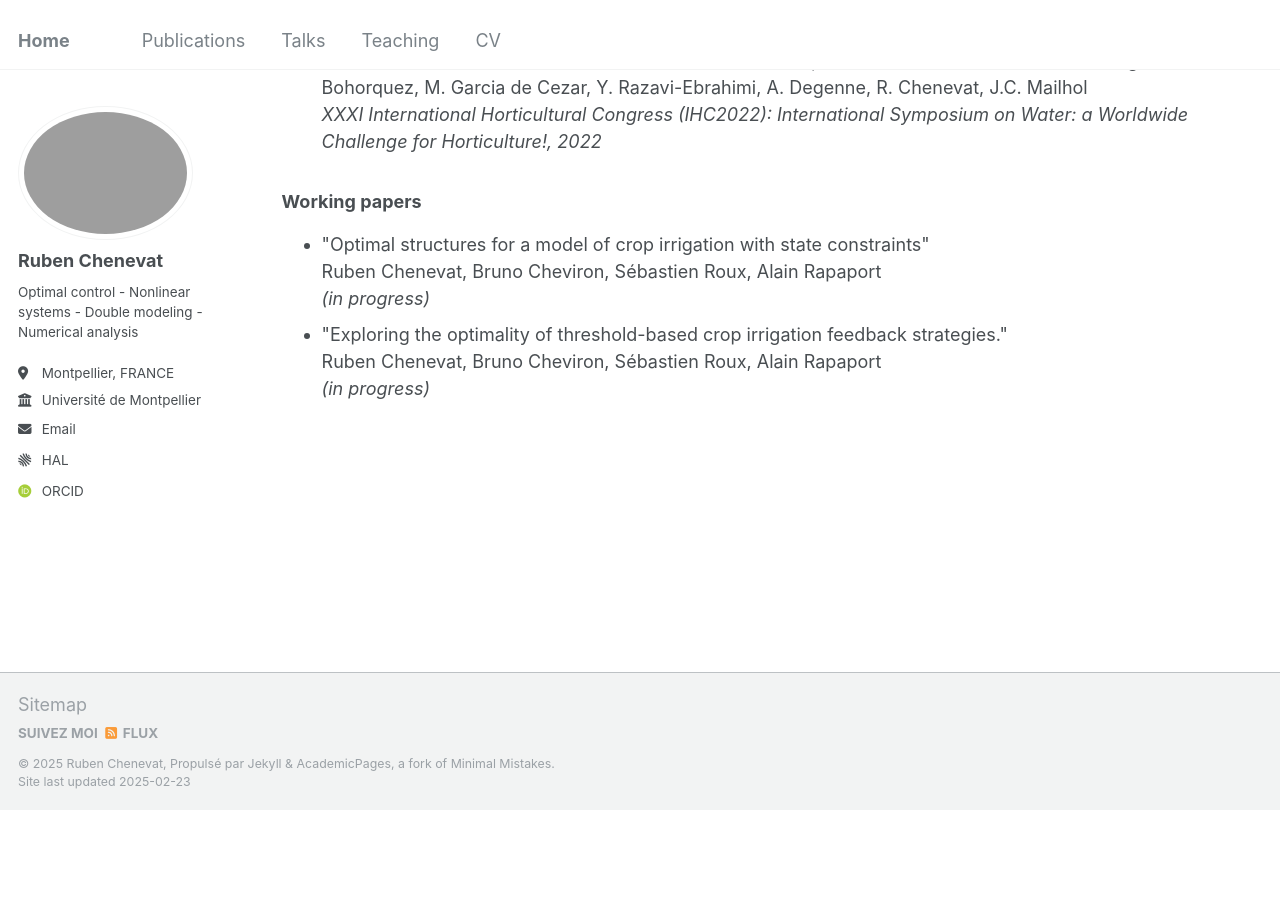
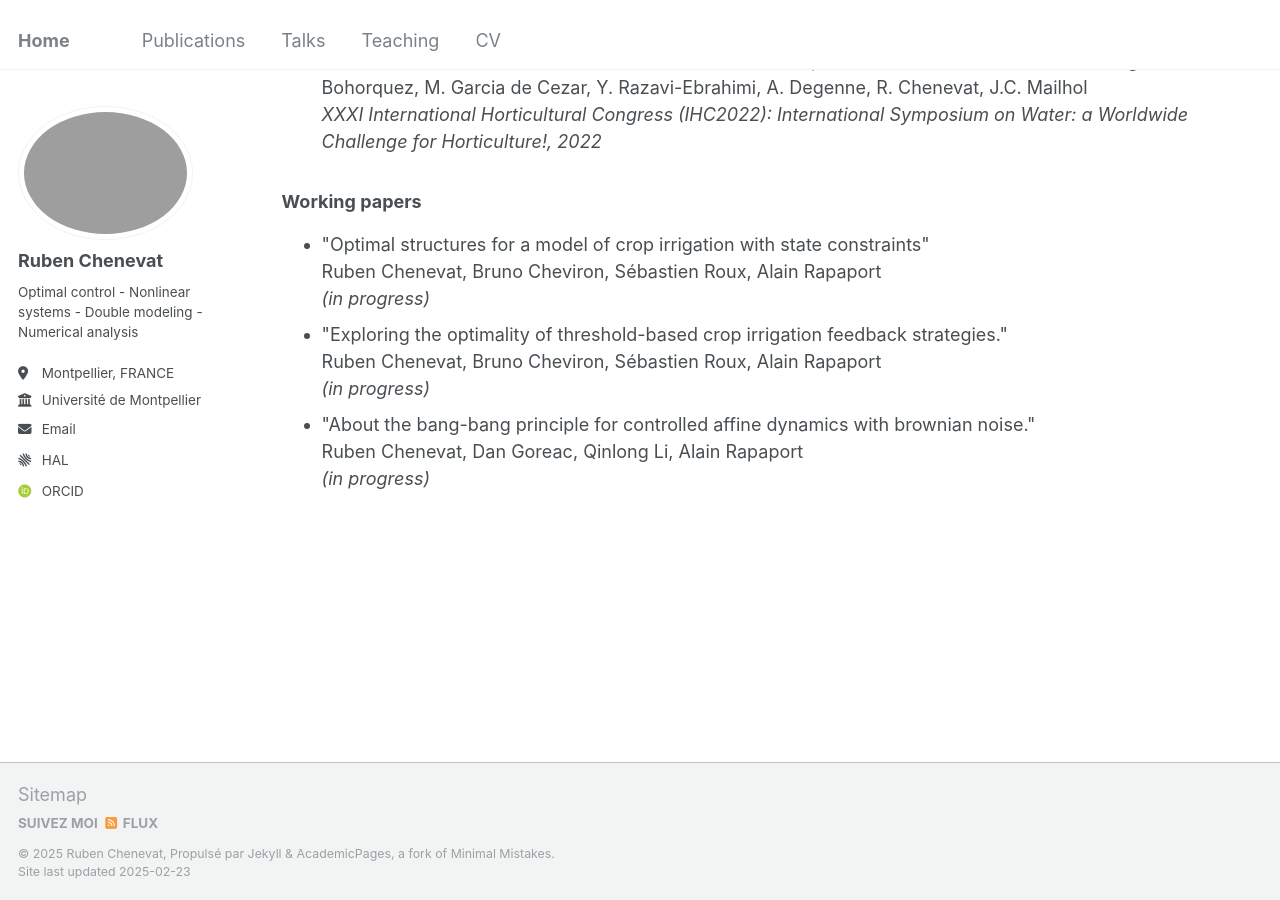
Before and after one commit to rubenchenevat/rubenchenevat.github.io, a Jekyll site: the page built from _pages/publications.html, in a window 1280 px wide and 900 px high, scrolled down 526 px. Built offline with Jekyll 4.4.1, drawn with Linux system fonts in a browser that asks for light colours; some web fonts are replaced; before the commit the page ends 1336 px from its top, so only the background shows below that.

Commit message:
Update publications.html

```diff
--- a/_pages/publications.html
+++ b/_pages/publications.html
@@ -78,4 +78,9 @@ author_profile: true
         Ruben Chenevat, Bruno Cheviron, Sébastien Roux, Alain Rapaport<br>
         <em>(in progress)</em>
     </li>
+    <li>
+        "About the bang-bang principle for controlled affine dynamics with brownian noise."<br>
+        Ruben Chenevat, Dan Goreac, Qinlong Li, Alain Rapaport<br>
+        <em>(in progress)</em>
+    </li>
 </ul>
```
